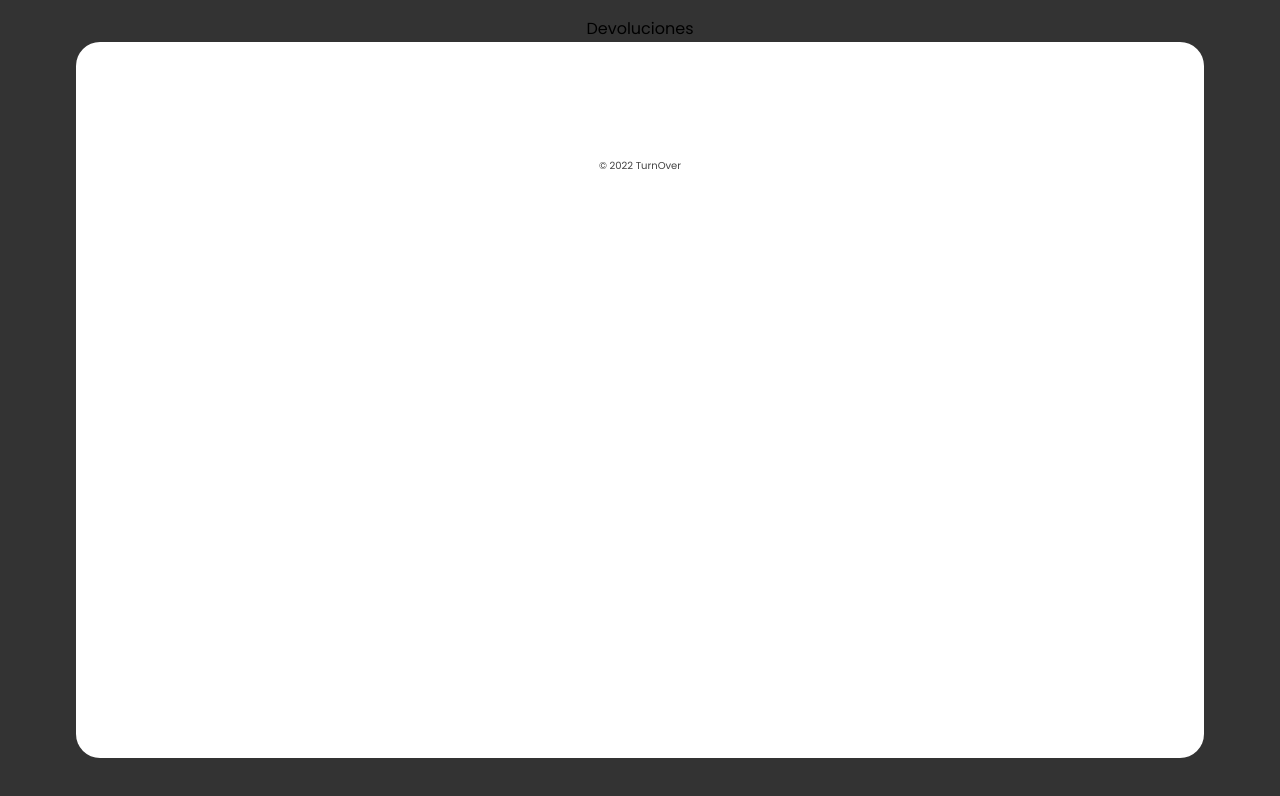
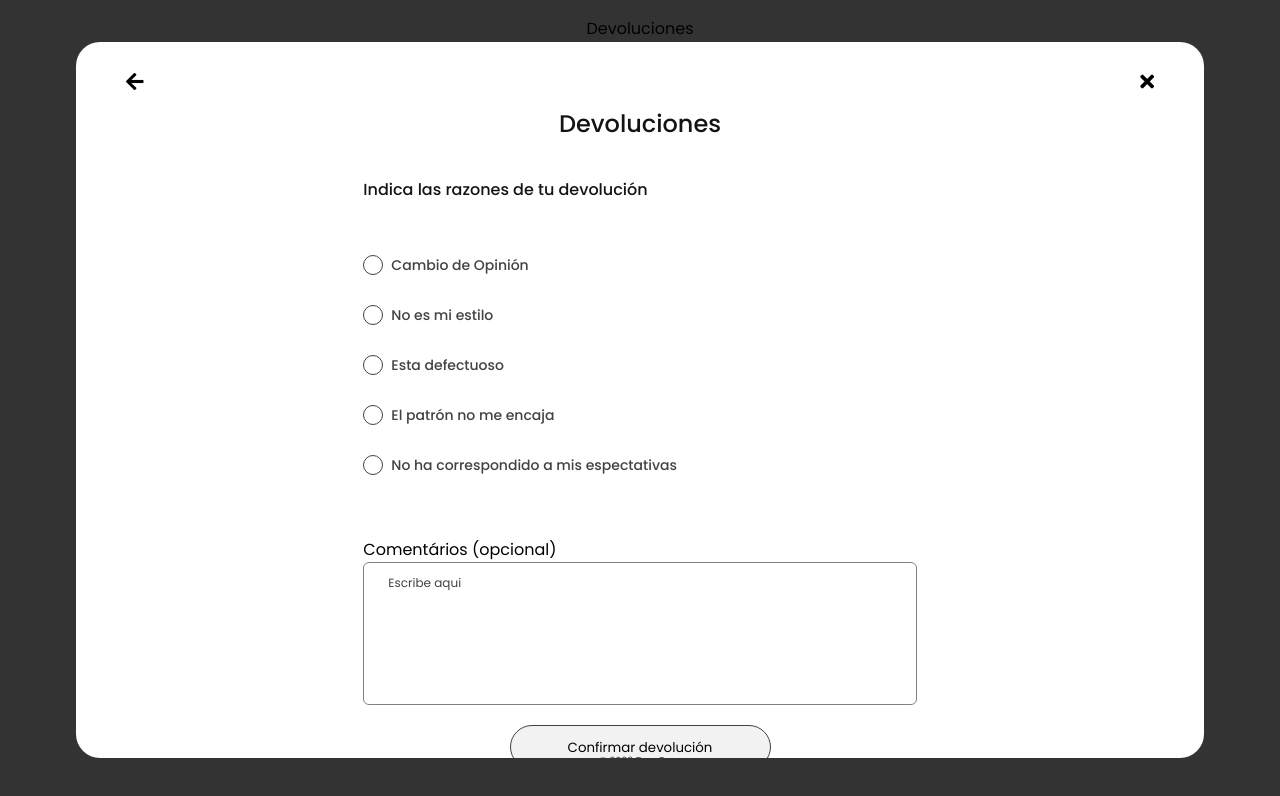
Before and after one commit to Abraham-maker/widget-turnover, a React (Create React App) app: page /reason-refud in a window 1280 px wide. Both pictures are taken after a click on the element "Devoluciones". Shown: the top 796 px of the page. Built offline with nearby package versions, Linux system fonts and the light colour scheme; a web font is replaced by a local one.

Commit message:
View Reason refud

```diff
--- a/src/App.css
+++ b/src/App.css
@@ -108,3 +108,61 @@ body {
   cursor: pointer;
   border: none;
 }
+
+/* RADIO BUTTON */
+
+
+[type="radio"]:checked,
+[type="radio"]:not(:checked) {
+  position: absolute;
+  left: -9999px;
+}
+
+[type="radio"]:checked+label,
+[type="radio"]:not(:checked)+label {
+  position: relative;
+  padding-left: 28px;
+  cursor: pointer;
+  font-size: 14px;
+  font-weight: 500;
+  color: #424242;
+}
+
+[type="radio"]:checked+label:before,
+[type="radio"]:not(:checked)+label:before {
+  content: '';
+  position: absolute;
+  left: 0;
+  top: 0;
+  width: 18px;
+  height: 18px;
+  border: 1px solid #424242;
+  border-radius: 100%;
+  background: #fff;
+}
+
+[type="radio"]:checked+label:after,
+[type="radio"]:not(:checked)+label:after {
+  content: '';
+  width: 12px;
+  height: 12px;
+  background: #424242;
+  position: absolute;
+  top: 4px;
+  left: 4px;
+  border-radius: 100%;
+  -webkit-transition: all 0.2s ease;
+  transition: all 0.2s ease;
+}
+
+[type="radio"]:not(:checked)+label:after {
+  opacity: 0;
+  -webkit-transform: scale(0);
+  transform: scale(0);
+}
+
+[type="radio"]:checked+label:after {
+  opacity: 1;
+  -webkit-transform: scale(1);
+  transform: scale(1);
+}
--- a/src/App.js
+++ b/src/App.js
@@ -13,6 +13,7 @@ import Register from "./components/Views/Auth/Register";
 import FAQS from "./components/Views/FAQS/FAQS";
 import Products from "./components/Views/Orders/Products";
 import SelectSize from "./components/Views/Orders/SelectSize";
+import ReasonRefud from "./components/Views/ReasonTheRefud/ReasonRefud";
 
 
 
@@ -59,6 +60,9 @@ function App() {
               <Route exact path='/about-product'>
                 <SelectSize setOpenModal={setModalOpen} />
               </Route>
+              <Route exact path='/reason-refud'>
+                <ReasonRefud setOpenModal={setModalOpen} />
+              </Route>
             </Switch>
           </Modal>
         </WebProvider>
--- /dev/null
+++ b/src/components/Views/ReasonTheRefud/ReasonRefud.css
@@ -0,0 +1,71 @@
+#title-reason {
+    text-align: center;
+    font-size: 24px;
+    font-weight: 500;
+    color: #141414;
+    margin-bottom: 1.5em;
+}
+
+#container-reason {
+    height: 60vh;
+    display: flex;
+    justify-content: center;
+}
+
+#article-reason {
+    display: flex;
+    flex-direction: column;
+}
+
+
+#reason-refud {
+    font-size: 16px;
+    font-weight: 500;
+    color: #141414;
+    margin: 0 269px 50px 0;
+}
+
+#container-radios {
+    display: flex;
+    flex-direction: column;
+    gap: 25px;
+}
+
+#container-input {
+    display: flex;
+    flex-direction: column;
+    margin: 60px 0 0 0;
+}
+
+#comentary {
+    outline: none;
+    padding: 10px 105px 111px 24px;
+    border-radius: 6px;
+    font-family: Poppins;
+    border: solid 1px #808083;
+}
+
+#comentary::placeholder {
+    font-size: 12px;
+    font-weight: normal;
+    color: #424242;
+}
+
+#container-btn-reason {
+    display: flex;
+    justify-content: center;
+    margin: 20px;
+}
+
+#btn-reason {
+    cursor: pointer;
+    display: flex;
+    justify-content: center;
+    width: 261px;
+    height: 44px;
+    padding: 12px 53.5px;
+    border-radius: 22px;
+    border: solid 0.5px #424242;
+    background-color: #f2f2f2;
+    font-family: Poppins;
+}
--- /dev/null
+++ b/src/components/Views/ReasonTheRefud/ReasonRefud.jsx
@@ -0,0 +1,81 @@
+import React, { useState } from 'react'
+import './ReasonRefud.css'
+import { useHistory } from 'react-router-dom'
+
+
+const ReasonRefud = ({ setOpenModal }) => {
+    const { push } = useHistory()
+    const [open, setOpen] = useState(false);
+
+    const closeModal = () => {
+        window.localStorage.removeItem('InfoLogin', true)
+        push('/')
+        setOpenModal(false)
+    }
+
+    return (
+        <>
+            <div className='container_icons'>
+                <div className='icon__arrow' onClick={() => { return window.history.back() }}><i className="fa fa-arrow-left" aria-hidden="true"></i></div>
+                <div className="icon__close" onClick={() => { setOpen(true) }}><i className="fa fa-times"></i></div>
+            </div>
+
+            <h3 id='title-reason'>Devoluciones</h3>
+
+            <div id="container-reason">
+                <div id="article-reason">
+                    <span id='reason-refud'>Indica las razones de tu devolución</span>
+
+                    <div id='container-radios'>
+                        <div>
+                            <input type="radio" id="test1" name="radio-group" />
+                            <label for="test1">Cambio de Opinión</label>
+                        </div>
+                        <div>
+                            <input type="radio" id="test2" name="radio-group" />
+                            <label for="test2">No es mi estilo</label>
+                        </div>
+                        <div>
+                            <input type="radio" id="test3" name="radio-group" />
+                            <label for="test3">Esta defectuoso</label>
+                        </div>
+                        <div>
+                            <input type="radio" id="test4" name="radio-group" />
+                            <label for="test4">El patrón no me encaja</label>
+                        </div>
+                        <div>
+                            <input type="radio" id="test5" name="radio-group" />
+                            <label for="test5">No ha correspondido a mis espectativas</label>
+                        </div>
+                    </div>
+                    <div id='container-input'>
+                        <label htmlFor="comentary">Comentários (opcional)</label>
+                        <input type="text" id='comentary' placeholder='Escribe aqui' />
+                    </div>
+
+                    <div id='container-btn-reason'>
+                        <button id='btn-reason'><span>Confirmar devolución</span></button>
+                    </div>
+                </div>
+            </div>
+
+
+            {open ?
+                (<>
+                    <div className="background">
+                        <div className="popup">
+                            <div className="content">
+                                ¿Seguro que deseas salir?, Todo el estado actual se perderá.
+                            </div>
+                            <div className='container-btn'>
+                                <button className='btn-cancel' onClick={() => { setOpen(false) }}>Cancelar</button>
+                                <button className='btn-accept' onClick={closeModal}>Aceptar</button>
+                            </div>
+                        </div>
+                    </div>
+                </>) : false}
+        </>
+    )
+}
+
+export default ReasonRefud
```
